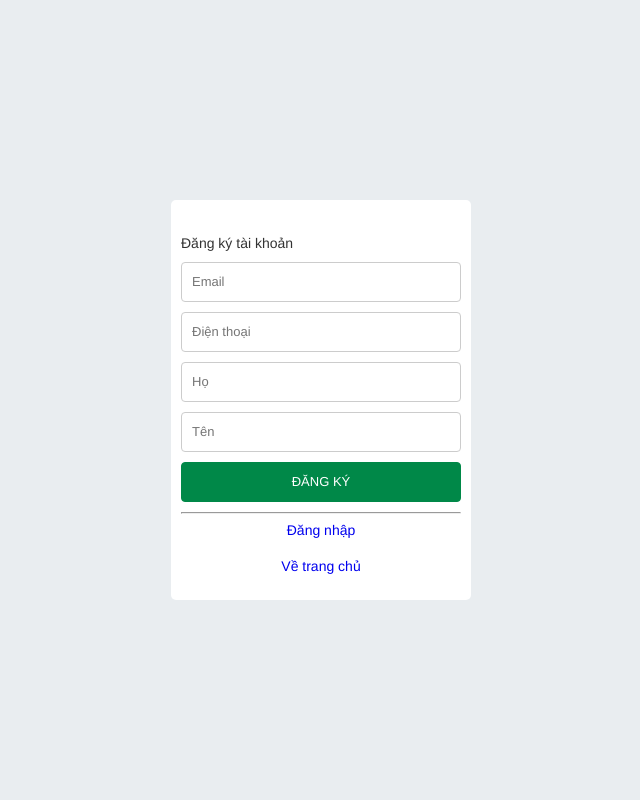
After one commit to phamngoclinh/sampledjangoproject, a Django app: page /register/ in a window 1280 px wide. The commit adds this page. Shown: the whole page, without its empty margins (319-959 px from the left). Run offline with Django 4.2, Linux system fonts and the light colour scheme.

Commit message:
Use Partner model for register, login, logout

```diff
--- a/minhquan/minhquan/settings.py
+++ b/minhquan/minhquan/settings.py
@@ -50,6 +50,7 @@ MIDDLEWARE = [
     'django.contrib.auth.middleware.AuthenticationMiddleware',
     'django.contrib.messages.middleware.MessageMiddleware',
     'django.middleware.clickjacking.XFrameOptionsMiddleware',
+    'store.middleware.PartnerAuthenticationMiddleware'
 ]
 
 ROOT_URLCONF = 'minhquan.urls'
--- a/minhquan/store/static/store/css/style.css
+++ b/minhquan/store/static/store/css/style.css
@@ -1,3 +1,11 @@
+html {
+  box-sizing: border-box;
+}
+
+*, *:before, *:after {
+  box-sizing: inherit;
+}
+
 body,
 input,
 button,
@@ -1343,3 +1356,38 @@ footer {
   line-height: 20px;
   position: relative;
 }
+
+/* Small form */
+.center {
+  margin: auto;
+}
+
+.small-form {
+  width: 300px;
+  background-color: #ffffff;
+  border-radius: 5px;
+  -webkit-border-radius: 5px;
+  -moz-border-radius: 5px;
+  -ms-border-radius: 5px;
+  -o-border-radius: 5px;
+  padding: 25px 10px;
+}
+
+.small-form input,
+.small-form button {
+  padding: 10px;
+  display: block;
+  width: 100%;
+  margin: 10px 0;
+  font-size: 13px;
+  border-radius: 4px;
+  border: 1px solid #cccccc;
+}
+
+.small-form button {
+  color: #ffffff;
+  text-transform: uppercase;
+  cursor: pointer;
+  border: 1px solid #008848;
+  background: #008848;
+}
--- a/minhquan/store/templates/registration/login.html
+++ b/minhquan/store/templates/registration/login.html
@@ -1,4 +1,4 @@
-{% extends "store/base_auth.html" %}
+{% extends "store/base/base_auth.html" %}
 
 {% block content %}
 <h1>Login</h1>
--- a/minhquan/store/templates/registration/register.html
+++ b/minhquan/store/templates/registration/register.html
@@ -1,4 +1,4 @@
-{% extends "store/base_auth.html" %}
+{% extends "store/base/base_auth.html" %}
 
 {% block content %}
 <h1>Register</h1>
--- /dev/null
+++ b/minhquan/store/templates/store/accounts/register.html
@@ -0,0 +1,24 @@
+{% extends "store/base/base_auth.html" %}
+
+{% block content %}
+<div class="small-form center">
+  <h1>Đăng ký tài khoản</h1>
+
+  <form method="post" action="{% url 'register' %}">
+    {% csrf_token %}
+    {% if messages %}
+    <div>{{ messages }}</div>
+    {% endif %}
+    <input type="text" name="email" placeholder="Email" required />
+    <input type="text" name="phone" placeholder="Điện thoại" required />
+    <input type="text" name="first_name" placeholder="Họ" />
+    <input type="text" name="last_name" placeholder="Tên" />
+    <button type="submit">Đăng ký</button>
+  </form>
+  <hr/>
+  <a href="{% url 'login' %}" style="display:block; text-align:center">Đăng nhập</a>
+  <br/>
+  <a href="{% url 'index' %}" style="display:block; text-align:center">Về trang chủ</a>
+</div>
+
+{% endblock %}
--- a/minhquan/store/templates/store/cart_detail.html
+++ b/minhquan/store/templates/store/cart_detail.html
@@ -52,7 +52,7 @@
                       <span>
                         Tiền hàng:
                       </span>
-                      <label><b class="pos_total">{{ pos.total|floatformat:"g" }}₫</b></label>
+                      <label><b class="pos_total">{{ pos.total|default:0|floatformat:"g" }}₫</b></label>
                     </div>
                     <!-- <div class="cost">
                       <span>Phí giao hàng</span>
@@ -77,7 +77,7 @@
                 <div class="cost">
                   <span>Tổng tiền thanh toán:</span>
                   <label id="carttotal">
-                    <b class="pos_total">{{ pos.total|floatformat:"g" }}₫</b>
+                    <b class="pos_total">{{ pos.total|default:0|floatformat:"g" }}₫</b>
                   </label>
                 </div>
                 <!-- <div class="bcusrank">Miễn phí giao với đơn hàng từ 300.000đ trở lên</div>
@@ -107,7 +107,6 @@
           $cartItem.remove()
           $('.pos_total').html(result.pos.total.toLocaleString() + 'đ')
           $('#pos_detail_count').html(result.pos_count)
-          //window.location.reload()
         }
       })
     })
--- a/minhquan/store/urls.py
+++ b/minhquan/store/urls.py
@@ -11,4 +11,7 @@ urlpatterns = [
   path('cart/', views.cart_detail, name='cart_detail'),
   path('add-to-cart/', views.add_to_cart, name='add_to_cart'),
   path('accounts/', include('django.contrib.auth.urls')),
+  path('register/', views.register, name='register'),
+  path('login/', views.login, name='login'),
+  path('logout/', views.logout, name='logout')
 ]
--- a/minhquan/store/views.py
+++ b/minhquan/store/views.py
@@ -1,10 +1,9 @@
 import json
 
-from django.contrib.auth.decorators import login_required
 from django.db.models import Q
 from django.forms.models import model_to_dict
-from django.http import HttpResponse, JsonResponse
-from django.shortcuts import render
+from django.http import JsonResponse
+from django.shortcuts import redirect, render
 from django.views.decorators.csrf import csrf_exempt
 from django.views.decorators.http import require_http_methods
 
@@ -28,74 +27,132 @@ def get_custom_product_categories():
   return product_categories_tree
 
 def index(request):
+  context = { 'title': 'Home' }
+
   products = Product.objects.all()
-  pos = POS.objects.get(customer_id=request.user.id)
-  return render(request, 'store/index.html', {
-    'title': 'Home',
-    'product_categories': get_custom_product_categories(),
-    'products': products,
-    'pos': pos
-  })
+
+  if request.partner:
+    user_email = request.partner.email
+  else:
+    user_email = None
+
+  try:
+    pos = POS.objects.get(customer__email=user_email)
+  except POS.DoesNotExist:
+    pos = None
+
+  context['pos'] = pos
+  context['products'] = products
+  context['product_categories'] = get_custom_product_categories()
+
+  return render(request, 'store/index.html', context)
 
 def product_category(request, category_id):
+  context = { 'title': 'Product category' }
+
   category = ProductCategory.objects.get(id=category_id)
   category_childrens = category.get_childrens()
   category_children_ids = [i.id for i in category_childrens]
   products = Product.objects.filter(Q(category_id__in=category_children_ids) | Q(category_id=category_id))
-  pos = POS.objects.get(customer_id=request.user.id)
-  return render(request, 'store/product_category.html', {
-    'title': 'Product category',
-    'product_categories': get_custom_product_categories(),
-    'products': products,
-    'pos': pos,
-  })
+
+  if request.partner:
+    user_email = request.partner.email
+  else:
+    user_email = None
+
+  try:
+    pos = POS.objects.get(customer__email=user_email)
+  except POS.DoesNotExist:
+    pos = None
+
+  context['pos'] = pos
+  context['products'] = products
+  context['product_categories'] = get_custom_product_categories()
+
+  return render(request, 'store/product_category.html', context)
 
 def product_detail(request, product_id):
+  context = { 'title': 'Product detail' }
+
   product = Product.objects.get(pk=product_id)
-  pos = POS.objects.get(customer_id=request.user.id)
-  return render(request, 'store/product_detail.html', {
-    'title': 'Product detail',
-    'product_categories': get_custom_product_categories(),
-    'product': product,
-    'pos': pos,
-  })
+
+  if request.partner:
+    user_email = request.partner.email
+  else:
+    user_email = None
+
+  try:
+    pos = POS.objects.get(customer__email=user_email)
+  except POS.DoesNotExist:
+    pos = None
+
+  context['pos'] = pos
+  context['product'] = product
+  context['product_categories'] = get_custom_product_categories()
+
+  return render(request, 'store/product_detail.html', context)
 
 def search(request):
+  context = { 'title': 'Search' }
+
   product_name = request.GET.get('product_name', '')
   products = Product.objects.filter(Q(name__icontains=product_name) | Q(slug__icontains=product_name))
-  return render(request, 'store/search.html', {
-    'title': 'Search',
-    'product_categories': get_custom_product_categories(),
-    'products': products
-  })
+
+  if request.partner:
+    user_email = request.partner.email
+  else:
+    user_email = None
+
+  try:
+    pos = POS.objects.get(customer__email=user_email)
+  except POS.DoesNotExist:
+    pos = None
+
+  context['pos'] = pos
+  context['products'] = products
+  context['product_categories'] = get_custom_product_categories()
+
+  return render(request, 'store/search.html', context)
 
 def cart_detail(request):
-  pos = POS.objects.get(customer_id=request.user.id)
-  context = {
-    'title': 'Cart',
-    'pos': pos
-  }
+  context = { 'title': 'Cart' }
+
+  if request.partner:
+    user_email = request.partner.email
+  else:
+    user_email = None
+
+  try:
+    pos = POS.objects.get(customer__email=user_email)
+  except POS.DoesNotExist:
+    pos = None
+
+  context['pos'] = pos
+
   return render(request, 'store/cart_detail.html', context)
 
-@login_required
 @csrf_exempt
 @require_http_methods(['POST'])
 def add_to_cart(request):
   try:
-    user = request.user
+    if request.partner:
+      user_email = request.partner.email
+    else:
+      user_email = None
+
     body_unicode = request.body.decode('utf-8')
     body = json.loads(body_unicode)
-    product_id = body['product_id']
-    product = Product.objects.get(pk=product_id)
 
-    if not product:
-      return JsonResponse({ 'success': False, 'messages': 'product_id is not exists' })
+    try:
+      product_id = body['product_id']
+      product = Product.objects.get(pk=product_id)
+    except Product.DoesNotExist:
+      return JsonResponse({ 'success': False, 'messages': 'Sản phẩm không tồn tại' })
 
-    pos, is_now_pos = POS.objects.get_or_create(customer_id=user.id)
-    customer, is_new_customer = Partner.objects.get_or_create(email=user.email)
-    pos.customer = customer
+    customer, is_new_customer = Partner.objects.get_or_create(email=user_email)
+    pos, is_now_pos = POS.objects.get_or_create(customer_id=customer.id)
 
-    posdetail, is_new_posdetail = pos.posdetail_set.get_or_create(product_id=product_id)
+    posdetail, is_new_posdetail = pos.posdetail_set.get_or_create(product_id=product.id)
     if 'quantity' not in body: # increase quantity
       if not is_new_posdetail:
         posdetail.quantity += 1
@@ -124,3 +181,65 @@ def add_to_cart(request):
     })
   except Exception as e:
     return JsonResponse({ 'success': False, 'messages': e.args })
+
+@require_http_methods(['GET', 'POST'])
+def login(request):
+  if request.session.get('partner_id'):
+    return redirect('index')
+
+  if request.method == 'GET':
+    return render(request, 'store/accounts/login.html', {})
+
+  email = request.POST.get('email')
+  if not email:
+    return render(request, 'store/accounts/login.html', { 'messages': 'Email không được bỏ trống' })
+
+  try:
+    partner = Partner.objects.get(email=email)
+  except Partner.DoesNotExist:
+    return render(request, 'store/accounts/login.html', { 'messages': f'{email} không tồn tại' })
+
+  request.session['partner_id'] = partner.id
+  return redirect('index')
+
+def logout(request):
+  if request.session.get('partner_id'):
+    request.session.__delitem__('partner_id')
+    return redirect('login')
+  return redirect('index')
+
+@require_http_methods(['GET', 'POST'])
+def register(request):
+  context = {}
+
+  if request.method == 'POST':
+    email = request.POST.get('email')
+    phone = request.POST.get('phone')
+    full_name = request.POST.get('full_name')
+    first_name = request.POST.get('first_name')
+    last_name = request.POST.get('last_name')
+    dob = request.POST.get('dob')
+
+    if not email:
+      context['messages'] = 'Email không được bỏ trống'
+    elif not phone:
+      context['messages'] = 'Điện thoại không được bỏ trống'
+    else:
+      partners = Partner.objects.filter(Q(email=email) | Q(phone=phone))
+      if partners:
+        context['messages'] = 'Email hoặc điện thoại đã tồn tại'
+        return render(request, 'store/accounts/register.html', context)
+      try:
+        Partner.objects.create(
+          email=email,
+          phone=phone,
+          full_name=full_name if full_name else last_name + ' ' + first_name,
+          first_name=first_name,
+          last_name=last_name,
+          dob=dob
+        )
+        return redirect('login')
+      except Exception as e:
+        context['messages'] = e.args
+
+  return render(request, 'store/accounts/register.html', context)
```
Also changed, not shown: other parts of minhquan/store/static/store/css/style.css (+17 -12 lines), minhquan/store/middleware.py (added, +35 -0 lines), minhquan/store/models.py (+7 -8 lines), minhquan/store/templates/store/accounts/login.html (added, +20 -0 lines), minhquan/store/templates/store/shared/cart_top.html (+21 -7 lines), minhquan/db.sqlite3, minhquan/store/migrations/0019_alter_partner_dob_alter_partner_email_and_more.py (added).
